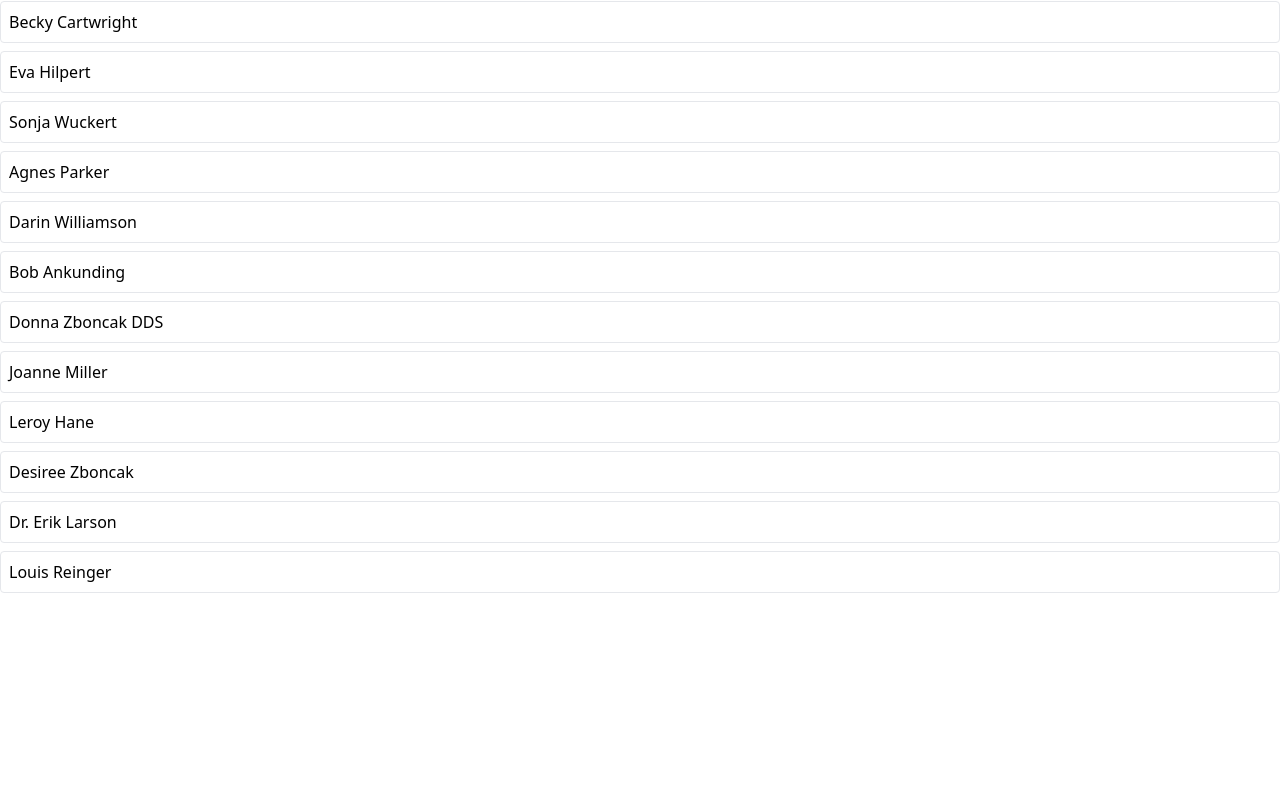
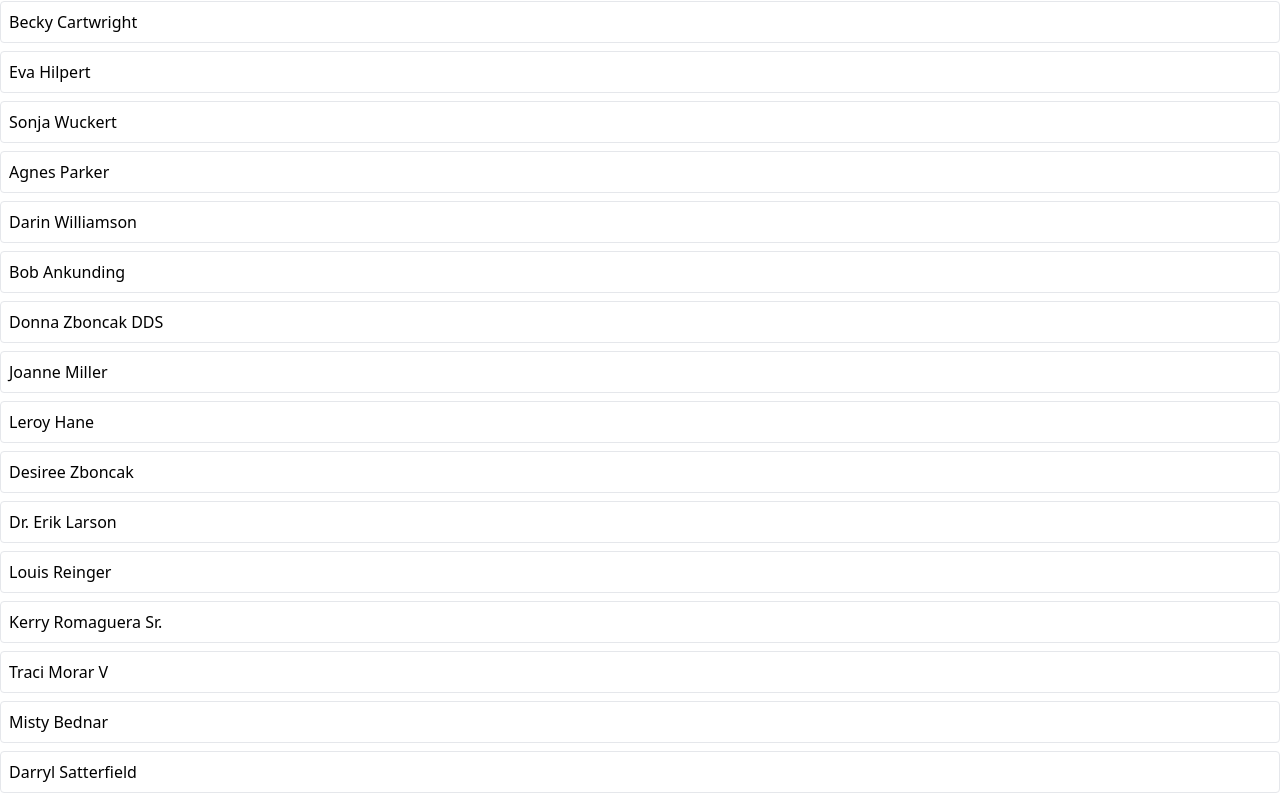
Before and after one commit to poyingHAHA/React_learning, a React (Create React App) app in the folder 9_api_using_async_thunks/: page / in a window 1280 px wide. Shown: the part 367-1168 px from the top of the page. Before the commit the page ends 968 px from the top, so only its background shows below. Built offline with nearby package versions, Linux system fonts and the light colour scheme; data requests are answered from the project's data file.

Commit message:
13. better skeleton display

```diff
--- a/9_api_using_async_thunks/db.json
+++ b/9_api_using_async_thunks/db.json
@@ -71,6 +71,22 @@
     {
       "name": "Louis Reinger",
       "id": 18
+    },
+    {
+      "name": "Kerry Romaguera Sr.",
+      "id": 19
+    },
+    {
+      "name": "Traci Morar V",
+      "id": 20
+    },
+    {
+      "name": "Misty Bednar",
+      "id": 21
+    },
+    {
+      "name": "Darryl Satterfield",
+      "id": 22
     }
   ],
   "albums": [],
--- a/9_api_using_async_thunks/src/components/UsersList.js
+++ b/9_api_using_async_thunks/src/components/UsersList.js
@@ -20,16 +20,13 @@
     doCreateUser();
   }
 
+  let content;
   if (isLoadingUsers) {
-    console.log("loading...");
-    return <Skeleton times={6} className="h-10 w-full" />;
-  }
-
-  if (loadingUsersError) {
-    return <div>Error fetching data...</div>;
-  }
-
-  const renderUsers = data.map((user) => {
+    content = <Skeleton times={6} className="h-10 w-full" />;
+  } else if(loadingUsersError){
+    content = <div>Error fetching data...</div>
+  } else {
+    content = data.map((user) => {
       return (
         <div key={user.id} className="mb-2 border rounded">
           <div className="flex p-2 justify-between items-center cursor-pointer">
@@ -37,15 +34,16 @@
           </div>
         </div>
       );
-  });
+    })
+  }
 
   return <div>
-    <div className="flex flex-row justify-between m-3">
+    <div className="flex flex-row justify-between items-center m-3">
       <h1 className="m-2 text-xl">Users</h1>
       <Button loading={isCreatingUser} onClick={handleUserAdd}>+ Add User</Button>
       {creatingUserError && 'Error creating user...'}
     </div>
-    {renderUsers}
+    {content}
   </div>;
 }
 
```
Lines whose indentation alone changed are shown as unchanged.
